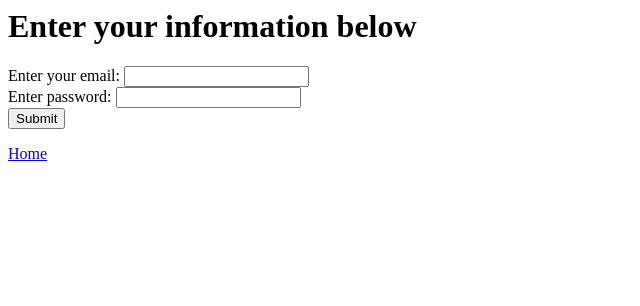
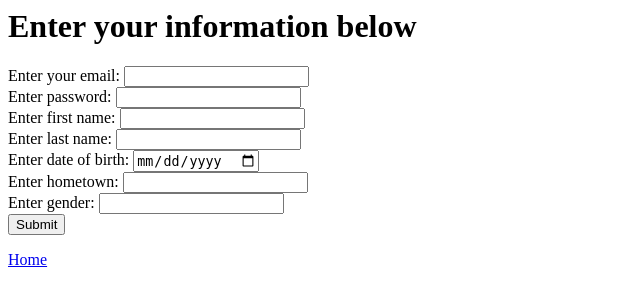
Before and after one commit to yeungsl/social_media_website, a Flask app: page /register in a window 1280 px wide. Shown: the top 306 px of the page, without its empty margins (0-640 px from the left). Run offline with Flask 2, Linux system fonts and the light colour scheme; data comes from the database, SQL or seed files in the repository.

Commit message:
get friend and register back

```diff
--- a/app.py
+++ b/app.py
@@ -10,9 +10,10 @@
 ###################################################
 
 import flask
-from flask import Flask, Response, request, render_template, redirect, url_for
+from flask import Flask, Response, request, render_template, redirect, url_for, flash
 from flaskext.mysql import MySQL
 import flask.ext.login as flask_login
+from dateutil.parser import parse
 
 #for image uploading
 from werkzeug import secure_filename
@@ -21,6 +22,7 @@ import os, base64
 mysql = MySQL()
 app = Flask(__name__)
 app.secret_key = 'super secret string'  # Change this!
+upload_folder = '/Users/younith/Desktop/social_media_website/templates/uploads' #store all the picture uploaded into his directory on the file system
 
 #These will need to be changed according to your creditionals
 app.config['MYSQL_DATABASE_USER'] = 'root'
@@ -124,21 +126,29 @@ def register_user():
 	try:
 		email=request.form.get('email')
 		password=request.form.get('password')
+		fname=request.form.get('fname')
+		lname=request.form.get('lname')
+		bday=request.form.get('bday')
+		ht=request.form.get('ht')
+		gender=request.form.get('gender')
 	except:
 		print "couldn't find all tokens" #this prints to shell, end users will not see this (all print statements go to shell)
 		return flask.redirect(flask.url_for('register'))
 	cursor = conn.cursor()
-	test =  isEmailUnique(email)
-	if test:
-		print cursor.execute("INSERT INTO Users (email, password) VALUES ('{0}', '{1}')".format(email, password))
+	test1 =  isEmailUnique(email)
+	test2 = qualify(gender)
+	print test2
+	if test1 and test2:
+		print cursor.execute("INSERT INTO Users (first_name, last_name, date_of_birth, email, hometown, gender, password) VALUES ('{0}', '{1}', '{2}', '{3}', '{4}', '{5}', '{6}')".format(fname, lname, bday, email, ht, gender, password))
 		conn.commit()
 		#log user in
 		user = User()
 		user.id = email
 		flask_login.login_user(user)
-		return render_template('hello.html', name=email, message='Account Created!')
+		return render_template('hello.html', name=fname, message='Account Created!')
 	else:
 		print "couldn't find all tokens"
+		flask.flash('True')
 		return flask.redirect(flask.url_for('register'))
 
 def getUsersPhotos(uid):
@@ -159,6 +169,12 @@ def isEmailUnique(email):
 		return False
 	else:
 		return True
+
+def qualify(gender):
+	if (gender == 'male' or gender == 'female'):
+		return True
+	else:
+		return False
 
 def getUserinfoFromEmail(email):
 	cursor = conn.cursor()
@@ -188,6 +204,50 @@ def protected():
 	activeList = getActivelist()
 	print activeList
 	return render_template('hello.html', name=uinfo[0], infos=uinfo, num=fnum, list=flist, actlist=activeList, message="Here's your profile")
+
+@app.route('/friend', methods=['GET'])
+@flask_login.login_required
+def friend():
+	return render_template('friend.html')
+
+@app.route('/friend', methods=['POST'])
+@flask_login.login_required
+def add_friend():
+	try:
+		email=request.form.get('email')
+	except:
+		print "couldn't find all tokens" #this prints to shell, end users will not see this (all print statements go to shell)
+		return flask.redirect(flask.url_for('friend'))
+	cursor = conn.cursor()
+	if email == flask_login.current_user.id:
+		print "cannot add self as friend"
+		flask.flash('cannot add yourself as friend, try again!')
+		return flask.redirect(flask.url_for('friend'))
+	if isEmailUnique(email): #check if the email is registered
+		print "There is no such account"
+		flask.flash('There is no such account!')
+		return flask.redirect(flask.url_for('friend'))
+	else:
+		cursor.execute("SELECT U1.user_id, U1.first_name, U2.user_id FROM users U1, users U2 WHERE U1.email = '{0}' and U2.email = '{1}'". format(flask_login.current_user.id, email))
+		r = cursor.fetchall()[0]
+		print r
+		uid1 = r[0]
+		fname = r[1]
+		uid2 = r[2]
+		if alreadyFriends(uid1, uid2):
+			print "Already had this friend"
+			flask.flash('Already had this friend!')
+			return flask.redirect(flask.url_for('friend'))
+		print cursor.execute("INSERT INTO Friends (user_id, friend_id) VALUES ('{0}', '{1}')".format(uid1, uid2))
+		conn.commit()
+		return render_template('hello.html', name=fname, message='Friend added!')
+
+def alreadyFriends(user, friend):
+	cursor = conn.cursor()
+	if cursor.execute("SELECT * FROM friends WHERE friend_id = '{0}' AND user_id = '{1}'".format(friend, user)):
+		return True
+	else:
+		return False
 
 #begin photo uploading code
 # photos uploaded using base64 encoding so they can be directly embeded in HTML
--- a/templates/hello.html
+++ b/templates/hello.html
@@ -49,5 +49,6 @@
 <ul>
 <li><a href='/upload'>Upload a photo</a> </li>
 <li><a href='/logout'>Logout</a></li>
+<li><a href='/friend'>Add friend</a></li>
 <li><a href='/'>Home</a></li>
 </ul>
--- a/templates/register.html
+++ b/templates/register.html
@@ -2,9 +2,12 @@
 <head>
     <title>Create an account!</title>
 </head>
-{%if not supress%}
-<h1> Email already in use! Use another one or <a href="/login">login</a></h1>
-{% endif %}
+{% with messages = get_flashed_messages() %}
+    {% if messages %}
+    <h1> Email already in use! Use another one or <a href="/login">login</a></h1>
+    <h1> Or you entered invalied gender. No offense, you can only fill in male or female</h1>
+    {% endif %}
+{% endwith %}
     <body>
         <div class="title">
             <h1>Enter your information below</h1>
@@ -15,6 +18,16 @@
                 <input type="email" name="email" /><br />
                 <label for="password">Enter password:</label>
                 <input type="password" name="password" /><br />
+                <label for="fname">Enter first name:</label>
+                <input type="fname" name="fname" /><br />
+                <label for="lname">Enter last name:</label>
+                <input type="lname" name="lname" /><br />
+                <label for="bday">Enter date of birth:</label>
+                <input type="date" name="bday" /><br />
+                <label for="hometown">Enter hometown:</label>
+                <input type="hometown" name="hometown" /><br />
+                <label for="gender">Enter gender:</label>
+                <input type="gender" name="gender" /><br />
                 <input type="submit" />
             </form>
          </div>
```
Also changed, not shown: 2 other files.
